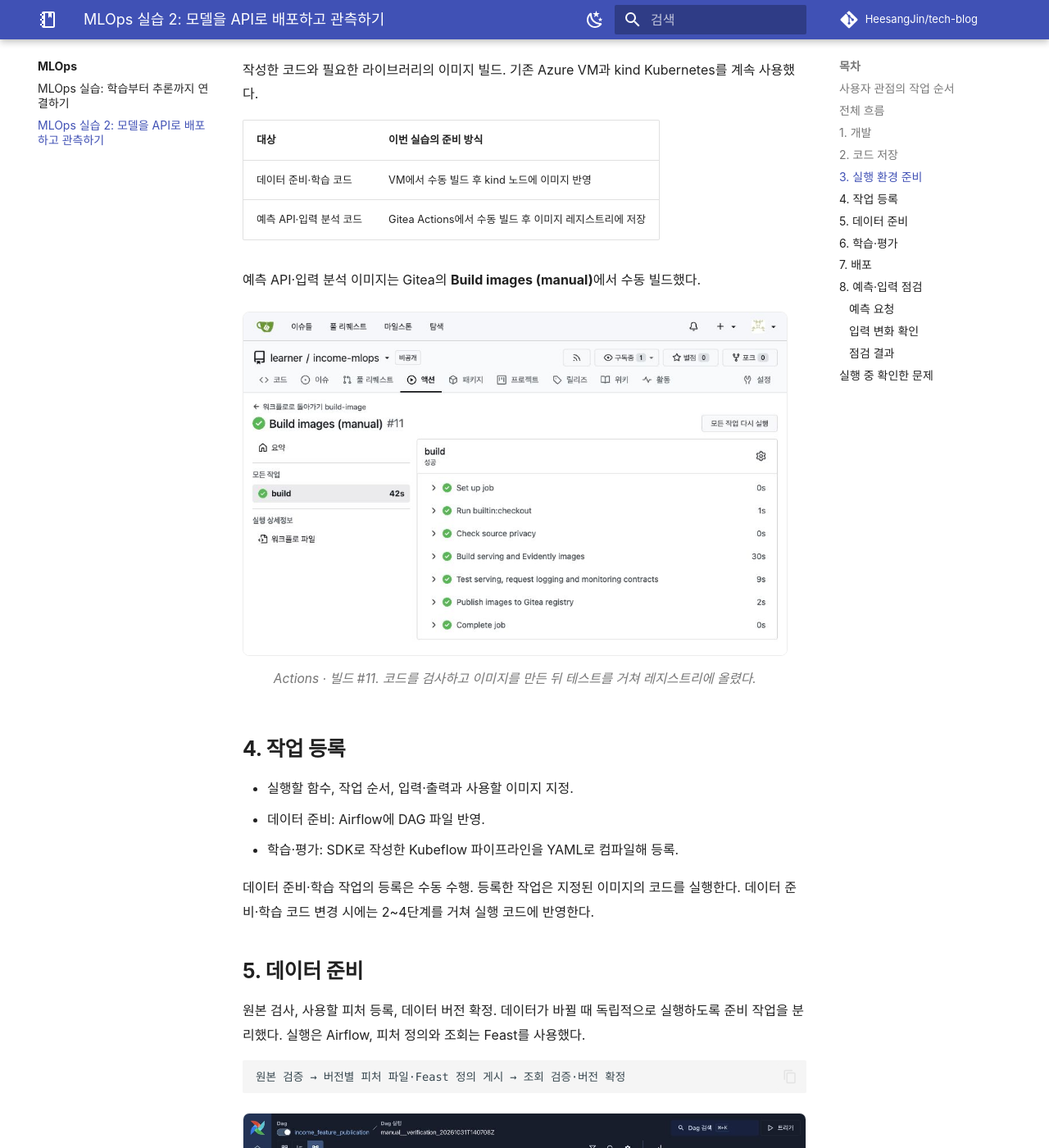
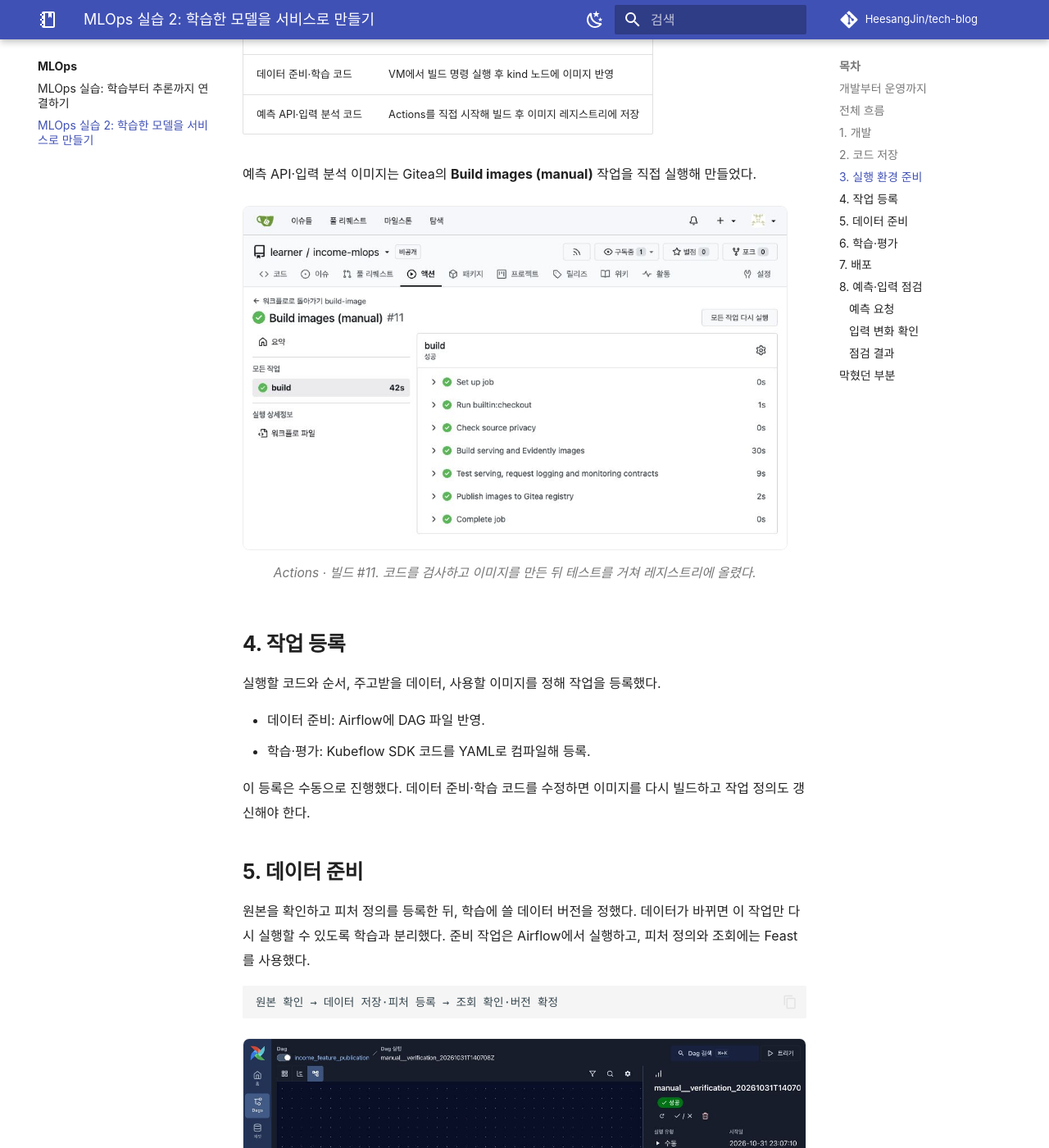
Before and after one commit to HeesangJin/tech-blog, an MkDocs documentation site: the page built from docs/mlops/model-serving-monitoring.md, in a window 1280 px wide and 1400 px high, scrolled down 2613 px. Shown: the whole window at 82% size. Built offline with MkDocs 1.6.1 and Material for MkDocs 9.7.7, drawn with Linux system fonts in a browser that asks for light colours; comment, search, counter and statistics services are not loaded; some of the changed text lies outside the part shown.

Commit message:
Use plain titles and natural prose in the second post

````diff
--- a/docs/mlops/model-serving-monitoring.md
+++ b/docs/mlops/model-serving-monitoring.md
@@ -1,16 +1,16 @@
 ---
-title: "MLOps 실습 2: 모델을 API로 배포하고 관측하기"
+title: "MLOps 실습 2: 학습한 모델을 서비스로 만들기"
 date: 2026-11-01
 tags: [MLOps, Airflow, Feast, Kubeflow, MLflow, BentoML, Evidently, Gitea]
 ---
 
 지난 [첫 번째 실습](azure-mlops-lab.md)에서는 소득 분류 모델을 학습하고, 저장한 모델로 배치 추론을 실행했다.
-이번에는 **데이터 준비와 학습을 분리하고, 선택한 모델을 API로 배포한 뒤 입력 데이터의 변화까지 확인**했다.
+이번에는 학습한 모델을 API로 배포하고, 요청이 쌓인 뒤 입력 데이터가 어떻게 달라지는지 확인했다.
 화면 이미지는 누르면 원본 크기로 볼 수 있다.
 
-## 사용자 관점의 작업 순서
+## 개발부터 운영까지
 
-| 단계 | 사용자 작업 | 결과 |
+| 단계 | 하는 일 | 결과 |
 |---|---|---|
 | [1. 개발](#step-1) | 데이터 탐색, 전처리·학습·평가·예측 코드 작성 | 실행 코드 |
 | [2. 코드 저장](#step-2) | 코드·설정·테스트의 변경 내용 저장 | 코드 버전 |
@@ -21,17 +21,17 @@ tags: [MLOps, Airflow, Feast, Kubeflow, MLflow, BentoML, Evidently, Gitea]
 | [7. 배포](#step-7) | 코드·모델 버전 선택, 배포 실행, 예측 호출 확인 | 예측 API |
 | [8. 예측·입력 점검](#step-8) | 예측 요청, 요청 기록 수집, 학습 데이터와의 분포·누락 비교 | 예측 결과·입력 변화 보고서 |
 
-파이프라인 실행과 모델 배포는 수동 시작.
+자동 스케줄은 두지 않고, 필요할 때 직접 실행했다.
 
 ## 전체 흐름
 
 ```mermaid
 flowchart TB
-    subgraph PREP["코드·실행 준비"]
+    subgraph PREP["실행 준비"]
         direction LR
         A["1. 개발"] --> B["2. 코드 저장"] --> C["3. 실행 환경 준비"] --> D["4. 작업 등록"]
     end
-    subgraph RUN["데이터·모델 실행"]
+    subgraph RUN["학습과 운영"]
         direction LR
         E["5. 데이터 준비"] --> F["6. 학습·평가"] --> G["7. 배포"] --> H["8. 예측·입력 점검"]
     end
@@ -40,23 +40,19 @@ flowchart TB
 
 ## 1. 개발 {#step-1}
 
-- 직업·교육 등 8개 입력으로 소득 구간을 분류하는 문제 설정.
-- 데이터 분포·누락 확인과 전처리·학습·평가 코드 작성.
-- 반복 실행할 코드를 Python 함수로 정리.
-- 예측 요청 처리와 요청 기록·분포 분석 코드 작성.
-
-탐색과 시험 학습은 JupyterLab에서 진행하고, 반복할 작업은 별도 Python 파일로 옮겼다.
+직업·교육 등 8개 입력으로 소득 구간을 분류하는 모델을 만들었다.
+JupyterLab에서 데이터를 살펴보고 학습을 시험한 뒤, 반복할 전처리·학습·평가 코드를 Python 함수로 옮겼다.
+예측 API와 요청 기록·분포 분석 코드도 추가했다.
 
 ## 2. 코드 저장 {#step-2}
 
-학습·평가를 포함한 실행 코드, 설정과 테스트의 변경 내용 저장.
-이번 실습에서는 Gitea에 데이터 준비·학습·평가·서빙·분석 코드를 함께 보관했다.
+Gitea에는 학습·평가 코드, API, 설정과 테스트를 함께 저장했다.
 
 <figure class="lab-shot" markdown="span">
 
 [![Gitea 저장소의 실제 폴더 목록. src, infra, ops, tests와 .gitea/workflows가 보인다](assets/model-serving-monitoring/gitea-source-files.jpg)](assets/model-serving-monitoring/gitea-source-files.jpg)
 
-<figcaption>Gitea · 코드를 저장한 곳. 모델 파일과 학습 데이터는 이 폴더 목록에 없다.</figcaption>
+<figcaption>학습 코드와 배포 설정을 함께 관리한 저장소.</figcaption>
 </figure>
 
 | 폴더 | 저장한 것 |
@@ -71,14 +67,14 @@ flowchart TB
 
 ## 3. 실행 환경 준비 {#step-3}
 
-작성한 코드와 필요한 라이브러리의 이미지 빌드. 기존 Azure VM과 kind Kubernetes를 계속 사용했다.
+실행할 코드와 필요한 라이브러리를 컨테이너 이미지로 묶었다. 기존 Azure VM의 kind 클러스터에서 이 이미지를 실행했다.
 
 | 대상 | 이번 실습의 준비 방식 |
 |---|---|
-| 데이터 준비·학습 코드 | VM에서 수동 빌드 후 kind 노드에 이미지 반영 |
-| 예측 API·입력 분석 코드 | Gitea Actions에서 수동 빌드 후 이미지 레지스트리에 저장 |
+| 데이터 준비·학습 코드 | VM에서 빌드 명령 실행 후 kind 노드에 이미지 반영 |
+| 예측 API·입력 분석 코드 | Actions를 직접 시작해 빌드 후 이미지 레지스트리에 저장 |
 
-예측 API·입력 분석 이미지는 Gitea의 **Build images (manual)**에서 수동 빌드했다.
+예측 API·입력 분석 이미지는 Gitea의 **Build images (manual)** 작업을 직접 실행해 만들었다.
 
 <figure class="lab-shot" markdown="span">
 
@@ -89,20 +85,20 @@ flowchart TB
 
 ## 4. 작업 등록 {#step-4}
 
-- 실행할 함수, 작업 순서, 입력·출력과 사용할 이미지 지정.
+실행할 코드와 순서, 주고받을 데이터, 사용할 이미지를 정해 작업을 등록했다.
+
 - 데이터 준비: Airflow에 DAG 파일 반영.
-- 학습·평가: SDK로 작성한 Kubeflow 파이프라인을 YAML로 컴파일해 등록.
+- 학습·평가: Kubeflow SDK 코드를 YAML로 컴파일해 등록.
 
-데이터 준비·학습 작업의 등록은 수동 수행. 등록한 작업은 지정된 이미지의 코드를 실행한다.
-데이터 준비·학습 코드 변경 시에는 2~4단계를 거쳐 실행 코드에 반영한다.
+이 등록은 수동으로 진행했다. 데이터 준비·학습 코드를 수정하면 이미지를 다시 빌드하고 작업 정의도 갱신해야 한다.
 
 ## 5. 데이터 준비 {#step-5}
 
-원본 검사, 사용할 피처 등록, 데이터 버전 확정.
-데이터가 바뀔 때 독립적으로 실행하도록 준비 작업을 분리했다. 실행은 Airflow, 피처 정의와 조회는 Feast를 사용했다.
+원본을 확인하고 피처 정의를 등록한 뒤, 학습에 쓸 데이터 버전을 정했다.
+데이터가 바뀌면 이 작업만 다시 실행할 수 있도록 학습과 분리했다. 준비 작업은 Airflow에서 실행하고, 피처 정의와 조회에는 Feast를 사용했다.
 
 ```text
-원본 검증 → 버전별 피처 파일·Feast 정의 게시 → 조회 검증·버전 확정
+원본 확인 → 데이터 저장·피처 등록 → 조회 확인·버전 확정
 ```
 
 <figure class="lab-shot" markdown="span">
@@ -124,13 +120,10 @@ flowchart TB
 `validate_promote` 상자를 눌러 로그의 `manifest_uri`를 복사하고, Kubeflow의 같은 이름 입력칸에 붙여넣는다.
 사용할 데이터 파일과 Feast 정의가 적힌 JSON 파일의 주소다. 이 파일 형식은 실습에서 직접 정했다.
 
-Airflow와 Kubeflow는 모두 작업을 연결하고 실행한다. 이번에는 두 도구를 익히면서,
-데이터 게시와 모델 학습을 독립적으로 실행하기 위해 역할을 나눴다.
-
 ## 6. 학습·평가 {#step-6}
 
-사용할 데이터 버전 선택, 후보 모델 학습, 검증 점수 비교, 선택 모델 테스트.
-Kubeflow에서 아래 세 작업을 실행했다. **피처 정의 등록은 5단계에서 완료하고, 학습에서는 선택한 버전을 조회한다.**
+데이터 버전을 정하고 세 모델을 학습했다. 검증 점수로 모델을 고른 뒤 선택한 모델만 테스트했다.
+Kubeflow에서는 아래 세 작업으로 나눠 실행했다. **5단계에서 등록한 피처를 여기서 조회한다.**
 
 | 작업 | 입력 → 결과 |
 |---|---|
@@ -149,7 +142,7 @@ Kubeflow에서 아래 세 작업을 실행했다. **피처 정의 등록은 5단
 이번에는 기존 테스트 행을 유지하고 학습 쪽에서 검증 데이터를 분리했다. 비율은 약 **학습 64% / 검증 16% / 테스트 20%**다.
 
 MLflow에는 각 모델의 설정·점수, 비교 결과, 선택한 모델 ID와 데이터 버전을 연결했다.
-모델 파일은 SeaweedFS에 저장한다. 이번에 개선한 것은 **선택·평가 절차**이며, 이 변경만으로 예측 성능이 좋아졌다고 결론 내리지는 않았다.
+모델 파일은 SeaweedFS에 저장했다.
 
 학습이 끝나면 MLflow에서 **`compare-and-select` 실행을 열고 Overview의 Run ID**를 복사한다. 다음 배포에서 이 값을 사용한다.
 
@@ -162,7 +155,7 @@ MLflow에는 각 모델의 설정·점수, 비교 결과, 선택한 모델 ID와
 
 ## 7. 배포 {#step-7}
 
-3단계의 실행 이미지와 6단계에서 선택한 모델 지정, 서비스 반영 후 시험 예측 확인.
+3단계에서 만든 이미지와 6단계에서 고른 모델을 배포했다. 배포 후에는 시험 요청을 보내 예측 응답을 확인했다.
 
 Gitea의 **Deploy model (manual) → 워크플로 실행**을 열고 두 값을 입력한다.
 
@@ -178,7 +171,7 @@ Gitea의 **Deploy model (manual) → 워크플로 실행**을 열고 두 값을
 <figcaption>배포 입력창 · 위 칸은 실행할 코드 이미지, 아래 칸은 배포할 모델을 고르는 값이다.</figcaption>
 </figure>
 
-위 화면은 값을 입력한 상태다. 아래는 같은 이미지와 비교 Run을 사용해 앞서 완료한 **배포 #12**다.
+입력 화면에는 **배포 #12**에서 사용한 값을 넣었다. 아래는 그 배포가 끝난 기록이다.
 
 <figure class="lab-shot" markdown="span">
 
@@ -191,8 +184,7 @@ Gitea의 **Deploy model (manual) → 워크플로 실행**을 열고 두 값을
 그다음 **Verify prediction API and record deployment**에서 시험 요청을 보내 예상한 예측이 나오는지 확인했다.
 `Roll back on failure`는 실패가 없어 건너뛰었다.
 
-**코드를 push하거나 학습을 완료한 것만으로 배포되지는 않는다.** 배포할 비교 Run을 사람이 선택한다.
-Git에는 코드와 작업 정의를 저장하고, 데이터·모델 파일·인증값은 넣지 않았다.
+배포는 자동으로 시작하지 않았다. 비교 결과를 확인한 뒤 배포 작업을 직접 실행했다.
 
 ```text
 서빙 Pod 교체 → 모델 직접 다운로드·해시 확인 → 메모리 로딩 → 시험 예측
@@ -207,7 +199,7 @@ Git에는 코드와 작업 정의를 저장하고, 데이터·모델 파일·인
 
 ## 8. 예측·입력 점검 {#step-8}
 
-예측 요청, 요청 기록 수집, 학습 때와 입력이 달라졌는지 점검.
+API에 요청을 보내 예측 결과를 받았다. 요청 기록이 모인 뒤에는 학습 때와 입력 분포가 달라졌는지 살펴봤다.
 
 ### 예측 요청
 
@@ -236,8 +228,7 @@ BentoML의 `/predict`를 펼치고 **Try it out**을 누른다.
 
 ### 입력 변화 확인
 
-모델을 배포한 다음에는 “요청이 성공했나?” 외에 **“지금 들어오는 데이터가 학습 때와 달라졌나?”**도 확인해야 한다.
-Evidently는 Airflow 작업 안에서 학습 기준 데이터와 수집된 입력을 비교하고 보고서를 만든다.
+모아둔 입력이 학습 데이터와 얼마나 다른지 비교했다. Evidently를 Airflow 작업으로 실행해 분포와 결측값을 확인했다.
 
 ```text
 BentoML 요청·예측 기록 → SeaweedFS → Airflow 수동 분석 → MLflow 지표·보고서
@@ -254,7 +245,7 @@ BentoML 요청·예측 기록 → SeaweedFS → Airflow 수동 분석 → MLflow
 
 ### 점검 결과
 
-운영 트래픽 대신 공개 데이터로 모의 요청을 만들었다. 각 비교 대상은 1,000행이다.
+분포 비교에는 공개 데이터로 만든 모의 입력을 1,000건씩 사용했다.
 
 | 사례 | 만든 입력 | 분석 결과 |
 |---|---|---|
@@ -285,10 +276,9 @@ BentoML 요청·예측 기록 → SeaweedFS → Airflow 수동 분석 → MLflow
 Chrome에서 **Artifacts → monitoring → overview.html**을 열면 위 차트를 볼 수 있다.
 예를 들어 Farming-fishing 비율은 학습 데이터에서 약 3.3%, 이 모의 요청에서는 100%다.
 
-**드리프트는 오답이나 성능 저하를 뜻하지 않는다.** 정확도·F1은 정답 데이터가 있어야 평가할 수 있다.
-이번 분석은 입력의 변화와 누락을 발견해 다음 실험의 근거를 남기는 데 목적을 뒀다.
+분포가 달라졌다는 결과만으로 예측이 틀렸다고 볼 수는 없다. 정확도와 F1은 정답 데이터를 붙여 확인해야 한다.
 
-## 실행 중 확인한 문제
+## 막혔던 부분
 
 | 문제 | 처리 |
 |---|---|
--- a/mkdocs.yml
+++ b/mkdocs.yml
@@ -46,7 +46,7 @@ nav:
   - MLOps:
       - mlops/index.md
       - "MLOps 실습: 학습부터 추론까지 연결하기": mlops/azure-mlops-lab.md
-      - "MLOps 실습 2: 모델을 API로 배포하고 관측하기": mlops/model-serving-monitoring.md
+      - "MLOps 실습 2: 학습한 모델을 서비스로 만들기": mlops/model-serving-monitoring.md
   - 소개: about.md
 
 markdown_extensions:
````
Also changed, not shown: docs/index.md (+1 -1 lines), docs/mlops/index.md (+1 -1 lines).
